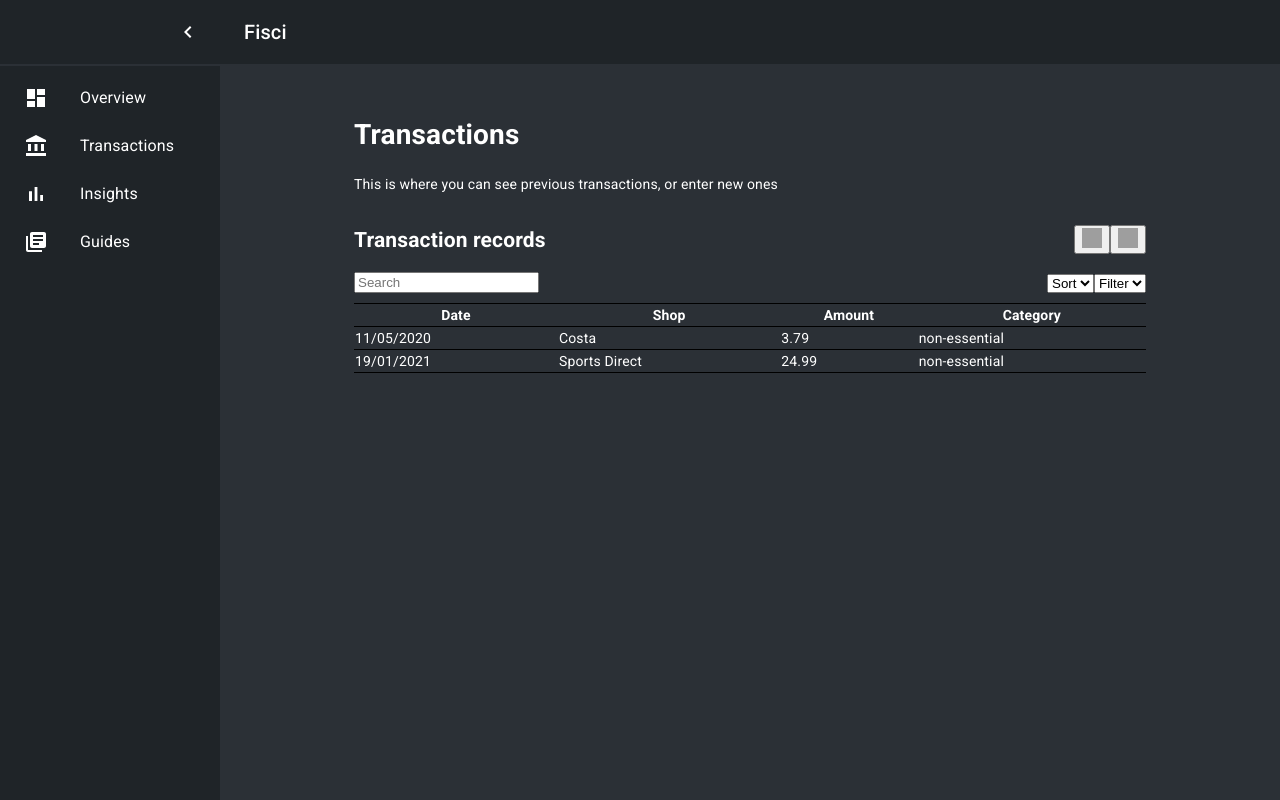
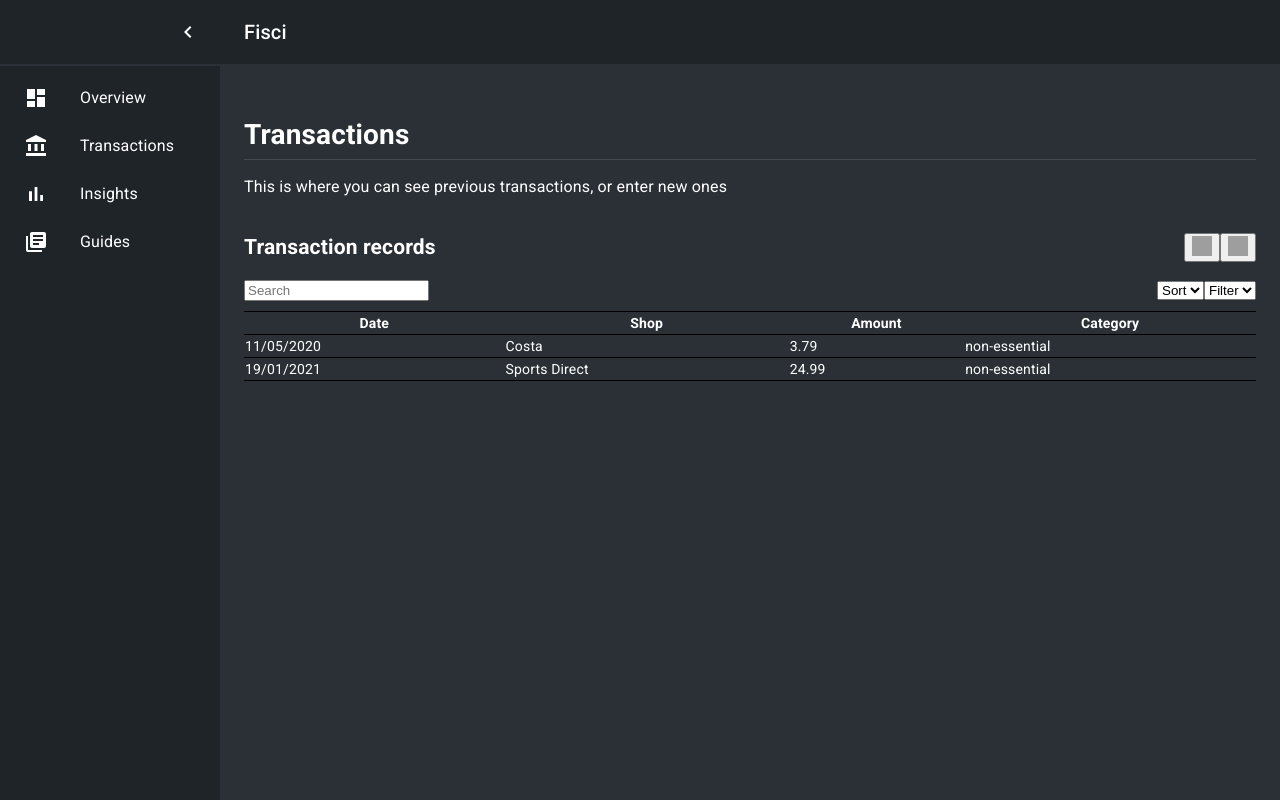
Before and after one commit to sudotensor/fisci, a React (Create React App) app: page /transactions in a window 1280 px wide. Built offline with nearby package versions, Linux system fonts and the light colour scheme; no server answers; grey boxes are pictures that could not be loaded.

Commit message:
Update main width

```diff
--- a/src/App.css
+++ b/src/App.css
@@ -66,7 +66,6 @@
 }
 
 main {
-  max-width: 60em;
   align-self: center;
   justify-self: center;
   margin: auto;
--- a/src/App.tsx
+++ b/src/App.tsx
@@ -161,8 +161,8 @@ function App() {
   return (
     <ThemeProvider theme={darkTheme}>
       <LoginContext.Provider value={isLoggedIn}>
-        <Router>
-          <div className={classes.root}>
+        <div className={classes.root}>
+          <Router>
             <CssBaseline />
             <AppBar
               position="absolute"
@@ -233,8 +233,8 @@ function App() {
                 </Switch>
               </Container>
             </main>{" "}
-          </div>
-        </Router>
+          </Router>
+        </div>
       </LoginContext.Provider>
     </ThemeProvider>
   );
--- a/src/pages/TransactionsPage.tsx
+++ b/src/pages/TransactionsPage.tsx
@@ -1,6 +1,7 @@
 import * as React from "react";
 import { useState } from "react";
 import { TransactionForm } from "../components/TransactionForm";
+import Divider from "@material-ui/core/Divider";
 import "./transactions-page.css";
 
 type Props = {};
@@ -9,8 +10,11 @@ export function TransactionsPage(props: Props) {
   const [showForm, setShowForm] = useState(false);
   return (
     <div>
-      <h1>Transactions</h1>
-      <p>This is where you can see previous transactions, or enter new ones</p>
+      <h1 style={{ marginBottom: 4 }}>Transactions</h1>
+      <Divider />
+      <p style={{ fontSize: 16 }}>
+        This is where you can see previous transactions, or enter new ones
+      </p>
 
       <div className={"row"}>
         <h2>Transaction records</h2>
```
